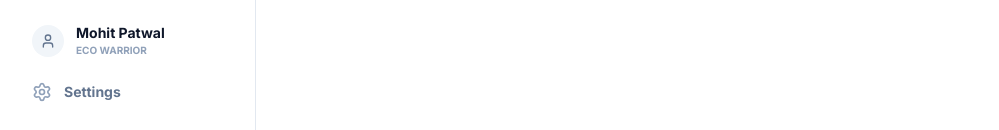
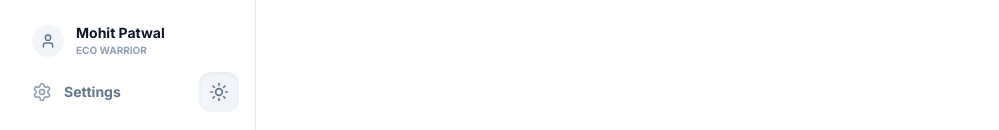
Before and after one commit to mohitpatwal17/zerowastekitchen, a Next.js app in the folder frontend/: page /dashboard in a window 1280 px wide. Shown: the part 670-800 px from the top of the page, without its empty margins (0-999 px from the left). Built offline with nearby package versions, Linux system fonts and the light colour scheme; no server answers.

Commit message:
feat: add animated dark mode theme toggle to sidebar and header

```diff
--- /dev/null
+++ b/frontend/src/components/ThemeToggle.tsx
@@ -0,0 +1,38 @@
+"use client"
+
+import * as React from "react"
+import { Moon, Sun } from "lucide-react"
+import { useTheme } from "next-themes"
+import { Button } from "@/components/ui/Button"
+
+export function ThemeToggle() {
+  const { theme, setTheme } = useTheme()
+  const [mounted, setMounted] = React.useState(false)
+
+  // Ensure hydration matches by only rendering after mount
+  React.useEffect(() => {
+    setMounted(true)
+  }, [])
+
+  if (!mounted) {
+    return (
+      <Button variant="ghost" size="icon" className="w-10 h-10 rounded-xl bg-slate-100 dark:bg-slate-800 text-slate-500 animate-pulse" disabled>
+        <div className="w-4 h-4" />
+      </Button>
+    )
+  }
+
+  return (
+    <Button
+      variant="ghost"
+      size="icon"
+      onClick={() => setTheme(theme === "dark" ? "light" : "dark")}
+      className="w-10 h-10 rounded-xl bg-slate-100 hover:bg-slate-200 dark:bg-slate-800 dark:hover:bg-slate-700 text-slate-500 hover:text-amber-500 dark:text-slate-400 dark:hover:text-amber-400 transition-all duration-300 shadow-inner group"
+      title={theme === 'dark' ? "Switch to light mode" : "Switch to dark mode"}
+    >
+      <Sun className="h-5 w-5 rotate-0 scale-100 transition-all duration-500 dark:-rotate-90 dark:scale-0 group-hover:rotate-[30deg]" />
+      <Moon className="absolute h-5 w-5 rotate-90 scale-0 transition-all duration-500 dark:rotate-0 dark:scale-100 group-hover:-rotate-12" />
+      <span className="sr-only">Toggle theme</span>
+    </Button>
+  )
+}
--- a/frontend/src/components/layout/ClientLayout.tsx
+++ b/frontend/src/components/layout/ClientLayout.tsx
@@ -10,6 +10,7 @@ import { cn } from "@/lib/utils";
 // I'll use a simpler ClientLayout that just wraps the content and uses the hooks.
 
 import { Menu, Sparkles } from "lucide-react";
+import { ThemeToggle } from "@/components/ThemeToggle";
 
 export function ClientLayout({ children }: { children: React.ReactNode }) {
   const [isSidebarOpen, setIsSidebarOpen] = useState(false);
@@ -30,11 +31,10 @@ export function ClientLayout({ children }: { children: React.ReactNode }) {
             <Menu size={24} className="text-slate-600 dark:text-slate-400" />
           </button>
 
-          <div className="flex items-center gap-2">
-            <Sparkles className="w-5 h-5 text-emerald-500" />
-            <span className="font-black tracking-tighter uppercase italic dark:text-white">CrumbIQ</span>
+          <div className="flex items-center gap-3">
+            <ThemeToggle />
+            <div className="w-10 h-10 rounded-full bg-slate-100 dark:bg-slate-800 shadow-inner border border-slate-200 dark:border-slate-700" />
           </div>
-          <div className="w-10 h-10 rounded-full bg-slate-100 dark:bg-slate-800" />
         </header>
 
         <main className="flex-1 lg:ml-64 pb-24 lg:pb-10 transition-all duration-300">
--- a/frontend/src/components/layout/Sidebar.tsx
+++ b/frontend/src/components/layout/Sidebar.tsx
@@ -21,6 +21,7 @@ import {
 import { cn } from "@/lib/utils";
 import { Button } from "@/components/ui/Button";
 import { motion, AnimatePresence } from "framer-motion";
+import { ThemeToggle } from "@/components/ThemeToggle";
 
 const navItems = [
   { label: "Dashboard", icon: LayoutDashboard, href: "/dashboard" },
@@ -108,12 +109,15 @@ export function Sidebar({ isOpen, onClose }: { isOpen?: boolean, onClose?: () =>
                   </div>
               </div>
           </Link>
-          <Link href="/preferences" onClick={onClose}>
-              <div className="flex items-center gap-3 px-4 py-3 rounded-xl hover:bg-slate-50 dark:hover:bg-slate-800/50 transition-colors">
-                  <Settings className="w-5 h-5 text-slate-400" />
-                  <span className="text-sm font-bold text-slate-500">Settings</span>
-              </div>
-          </Link>
+          <div className="flex items-center gap-2">
+              <Link href="/preferences" onClick={onClose} className="flex-1">
+                  <div className="flex items-center gap-3 px-4 py-3 rounded-xl hover:bg-slate-50 dark:hover:bg-slate-800/50 transition-colors">
+                      <Settings className="w-5 h-5 text-slate-400" />
+                      <span className="text-sm font-bold text-slate-500">Settings</span>
+                  </div>
+              </Link>
+              <ThemeToggle />
+          </div>
         </div>
       </aside>
     </>
```
